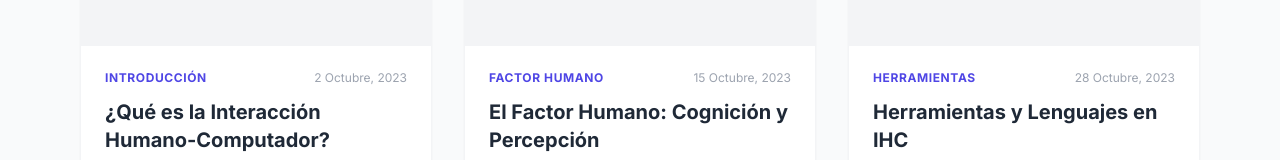
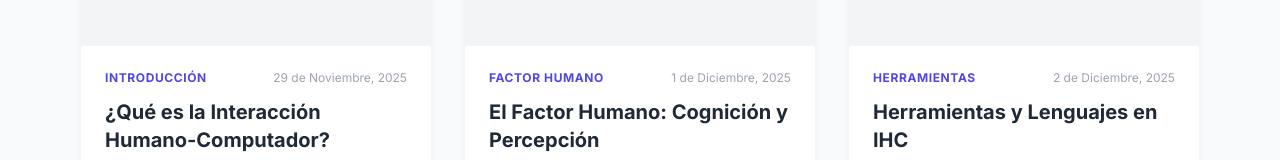
Before and after one commit to paredes1234/blocPersonal_ICH, a plain HTML site: page index.html in a window 1280 px wide. Shown: the part 516-676 px from the top of the page. Drawn offline with nearby package versions, Linux system fonts and the light colour scheme.

Commit message:
Update index.html

```diff
--- a/index.html
+++ b/index.html
@@ -78,7 +78,7 @@
                 id: 1,
                 category: 'intro',
                 title: '¿Qué es la Interacción Humano-Computador?',
-                date: '2 Octubre, 2023',
+                date: '29 de Noviembre, 2025',
                 author: 'Estudiante IHC',
                 image: 'monitor-smartphone',
                 excerpt: 'La IHC es mucho más que diseñar botones bonitos. Es el estudio de cómo las personas interactúan con la tecnología.',
@@ -97,7 +97,7 @@
                 id: 2,
                 category: 'human',
                 title: 'El Factor Humano: Cognición y Percepción',
-                date: '15 Octubre, 2023',
+                date: '1 de Diciembre, 2025',
                 author: 'Estudiante IHC',
                 image: 'brain-circuit',
                 excerpt: 'Entender las limitaciones de la memoria y la atención humana es vital para diseñar buenas interfaces.',
@@ -121,7 +121,7 @@
                 id: 3,
                 category: 'tools',
                 title: 'Herramientas y Lenguajes en IHC',
-                date: '28 Octubre, 2023',
+                date: '2 de Diciembre, 2025',
                 author: 'Estudiante IHC',
                 image: 'code-2',
                 excerpt: 'Desde el prototipado rápido hasta la implementación final, estas son las herramientas que mueven la industria.',
```
